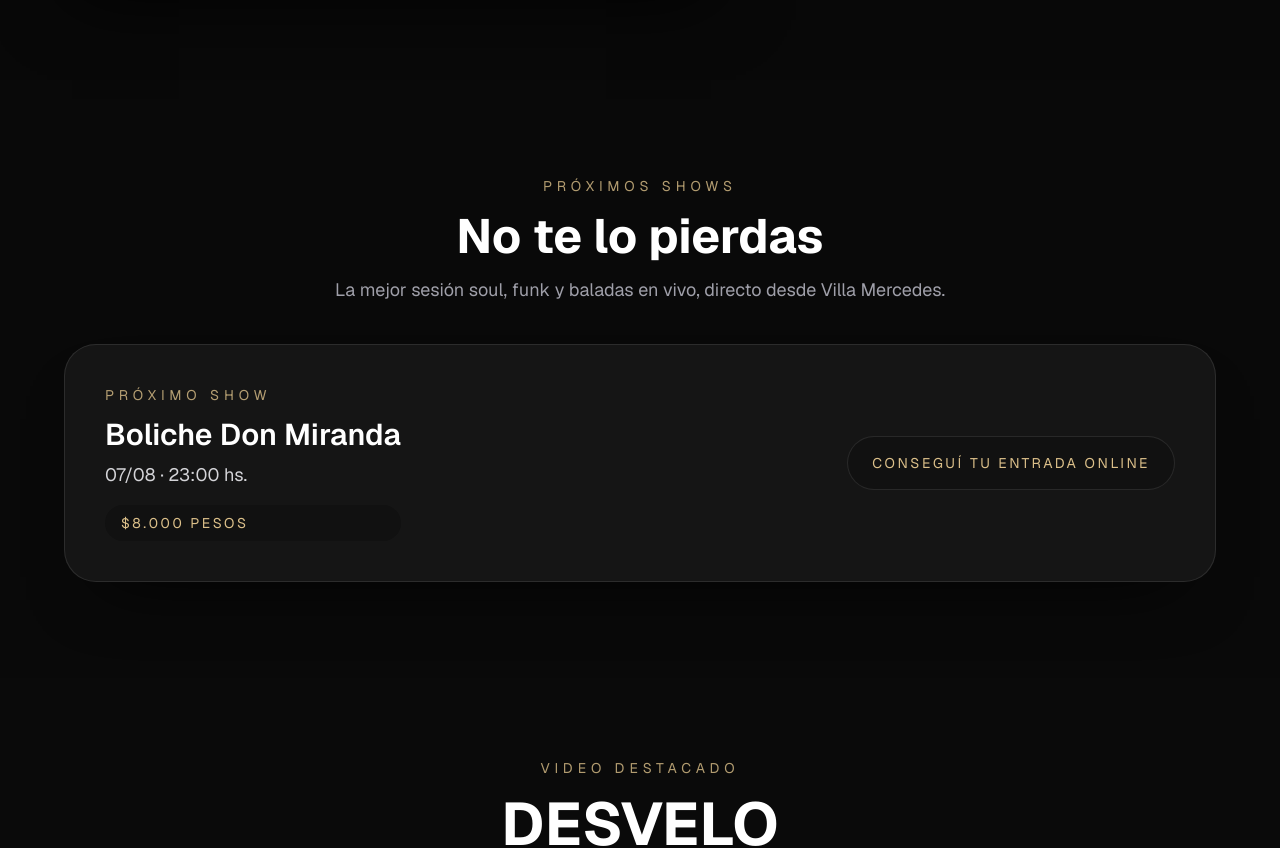
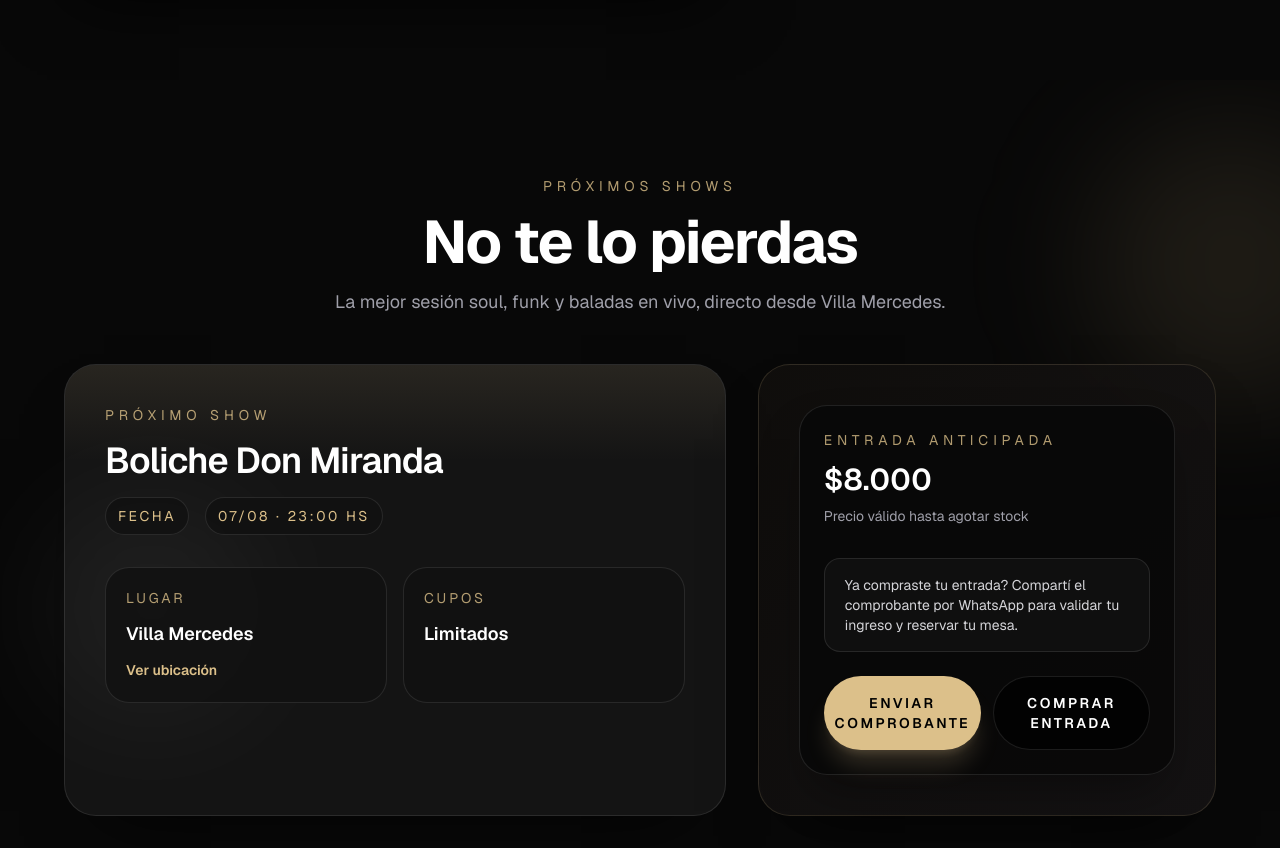
Before and after one commit to MarcosLSosa/puentequinto, a Next.js app: page / in a window 1280 px wide. Shown: the part 1532-2380 px from the top of the page. Built offline with nearby package versions, Linux system fonts and the light colour scheme.

Commit message:
mejoras en seccion shows

```diff
--- a/components/ShowsSection.tsx
+++ b/components/ShowsSection.tsx
@@ -1,36 +1,86 @@
 export default function ShowsSection() {
   return (
-    <section id="shows" className="bg-[#090909] py-24 px-6 text-white">
-      <div className="mx-auto max-w-6xl">
-        <div className="mb-10 text-center">
+    <section id="shows" className="relative overflow-hidden bg-[#080808] py-24 px-6 text-white sm:px-8">
+      <div className="absolute -right-24 top-10 h-72 w-72 rounded-full bg-[#DCC08A]/10 blur-3xl" />
+      <div className="absolute left-10 top-1/2 h-56 w-56 rounded-full bg-white/5 blur-3xl" />
+
+      <div className="relative mx-auto max-w-6xl">
+        <div className="mb-12 text-center">
           <p className="text-sm uppercase tracking-[0.35em] text-[#DCC08A]/80">
             Próximos shows
           </p>
-          <h2 className="mt-4 text-5xl font-bold">No te lo pierdas</h2>
+          <h2 className="mt-4 text-5xl font-bold tracking-tight sm:text-6xl">No te lo pierdas</h2>
           <p className="mt-4 max-w-2xl mx-auto text-zinc-400 sm:text-lg">
             La mejor sesión soul, funk y baladas en vivo, directo desde Villa Mercedes.
           </p>
         </div>
 
-        <div className="rounded-[2rem] border border-white/10 bg-white/5 p-8 shadow-[0_35px_70px_-40px_rgba(0,0,0,0.9)] sm:p-10">
-          <div className="flex flex-col gap-6 sm:flex-row sm:items-center sm:justify-between">
-            <div>
+        <div className="grid gap-8 lg:grid-cols-[1.3fr_0.9fr]">
+          <article className="relative overflow-hidden rounded-[2rem] border border-white/10 bg-white/5 p-8 shadow-[0_35px_70px_-40px_rgba(0,0,0,0.9)] sm:p-10">
+            <div className="absolute inset-x-0 top-0 h-24 bg-gradient-to-b from-[#DCC08A]/10 to-transparent" />
             <p className="text-sm uppercase tracking-[0.35em] text-[#DCC08A]/80">Próximo show</p>
-              <p className="mt-3 text-3xl font-semibold">Boliche Don Miranda</p>
-              <p className="mt-2 text-lg text-zinc-300">07/08 · 23:00 hs.</p>
-              <p className="mt-4 rounded-full bg-[#111]/90 px-4 py-2 text-sm uppercase tracking-[0.18em] text-[#DCC08A] shadow-[0_10px_30px_-20px_rgba(220,192,138,0.75)]">
-                $8.000 pesos
+            <h3 className="mt-4 text-4xl font-semibold tracking-tight">Boliche Don Miranda</h3>
+            <div className="mt-4 flex flex-wrap items-center gap-4 text-sm text-zinc-300">
+              <span className="inline-flex items-center gap-2 rounded-full border border-white/10 bg-[#111]/80 px-3 py-2 uppercase tracking-[0.18em] text-[#DCC08A]">
+                Fecha
+              </span>
+              <span className="inline-flex items-center gap-2 rounded-full border border-white/10 bg-[#111]/80 px-3 py-2 uppercase tracking-[0.18em] text-[#DCC08A]">
+                07/08 · 23:00 hs
+              </span>
+            </div>
+
+            <div className="mt-8 grid gap-4 sm:grid-cols-2">
+              <div className="rounded-[1.5rem] border border-white/10 bg-[#111]/80 p-5">
+                <p className="text-sm uppercase tracking-[0.2em] text-[#DCC08A]/80">Lugar</p>
+                <p className="mt-3 text-lg font-semibold">Villa Mercedes</p>
+                <a
+                  href="https://maps.app.goo.gl/9E5Skh7cM6tEuE2E7"
+                  target="_blank"
+                  rel="noreferrer"
+                  className="mt-3 inline-flex items-center gap-2 text-sm font-semibold text-[#DCC08A] transition hover:text-[#f8d77f]"
+                >
+                  Ver ubicación
+                </a>
+              </div>
+              <div className="rounded-[1.5rem] border border-white/10 bg-[#111]/80 p-5">
+                <p className="text-sm uppercase tracking-[0.2em] text-[#DCC08A]/80">Cupos</p>
+                <p className="mt-3 text-lg font-semibold">Limitados</p>
+              </div>
+            </div>
+          </article>
+
+          <aside className="rounded-[2rem] border border-[#DCC08A]/15 bg-gradient-to-br from-[#110f0d]/90 to-[#151314]/95 p-8 text-white shadow-[0_35px_70px_-40px_rgba(0,0,0,0.9)] sm:p-10">
+            <div className="rounded-[1.75rem] border border-white/10 bg-[#090909]/95 p-6 shadow-2xl shadow-black/40">
+              <p className="text-sm uppercase tracking-[0.35em] text-[#DCC08A]/80">Entrada anticipada</p>
+              <p className="mt-3 text-3xl font-semibold">$8.000</p>
+              <p className="mt-2 text-sm text-zinc-400">Precio válido hasta agotar stock</p>
+
+              <div className="mt-8 space-y-6">
+                <p className="rounded-2xl border border-white/10 bg-[#111]/90 px-5 py-4 text-sm text-zinc-300">
+                  Ya compraste tu entrada? Compartí el comprobante por WhatsApp para validar tu ingreso y reservar tu mesa.
                 </p>
-            </div>
+                <div className="grid gap-3 sm:grid-cols-2">
+                  <a
+                    href="https://wa.me/549265527189?text=Hola%2C%20quiero%20validar%20mi%20entrada%20y%20reservar%20mi%20mesa."
+                    target="_blank"
+                    rel="noreferrer"
+                    aria-label="Enviar comprobante por WhatsApp para validar ingreso y reservar mesa"
+                    className="inline-flex min-h-[3.5rem] items-center justify-center rounded-full bg-[#DCC08A] px-6 py-4 text-center text-sm font-semibold uppercase tracking-[0.18em] text-black shadow-xl shadow-[#DCC08A]/20 transition hover:bg-[#f8d77f]"
+                  >
+                    Enviar comprobante
+                  </a>
                   <a
                     href="https://mpago.la/2VbdUNd"
                     target="_blank"
                     rel="noreferrer"
-              className="inline-flex rounded-full border border-white/10 bg-[#111]/90 px-6 py-4 text-center text-sm uppercase tracking-[0.18em] text-[#DCC08A] transition hover:bg-white/5"
+                    className="inline-flex min-h-[3.5rem] items-center justify-center rounded-full border border-white/10 bg-black/70 px-6 py-4 text-center text-sm font-semibold uppercase tracking-[0.18em] text-white transition hover:border-[#DCC08A] hover:text-[#DCC08A]"
                   >
-              CONSEGUÍ TU ENTRADA ONLINE
+                    Comprar entrada
                   </a>
                 </div>
+              </div>
+            </div>
+          </aside>
         </div>
       </div>
     </section>
```
Lines whose indentation alone changed are shown as unchanged.
